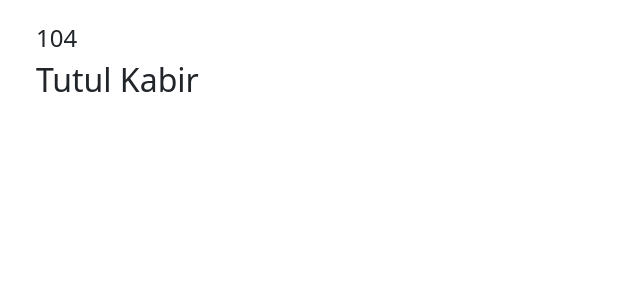
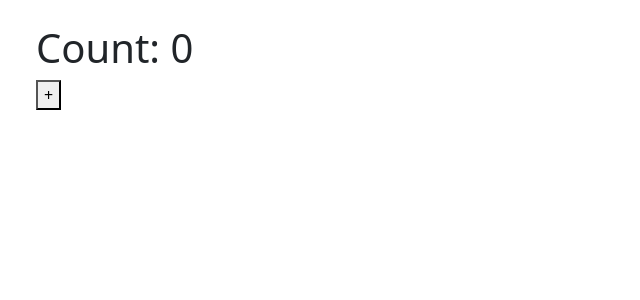
Before and after one commit to tkabir3066/react-js-basics, a React (Create React App) app: page / in a window 1280 px wide. Shown: the top 300 px of the page, without its empty margins (0-640 px from the left). Built offline with nearby package versions, Linux system fonts and the light colour scheme.

Commit message:
life cycle of a class component

```diff
--- a/src/App.js
+++ b/src/App.js
@@ -1,11 +1,12 @@
 import React from "react";
 
 import "bootstrap/dist/css/bootstrap.min.css";
-import Users from "./PropTypes/Users";
+
+import LifeCycle from "./LifeCycle/LifeCycle";
 function App() {
   return (
     <div className="container m-4">
-      <Users />
+      <LifeCycle />
     </div>
   );
 }
--- /dev/null
+++ b/src/LifeCycle/LifeCycle.js
@@ -0,0 +1,42 @@
+import React, { Component } from "react";
+
+// Mounting -> constructor -> render ->componentDidMount
+// Updating -> state/props -> render ->
+class LifeCycle extends Component {
+  constructor(props) {
+    super(props);
+    console.log("Constructor");
+    this.state = {
+      count: 0,
+    };
+  }
+
+  shouldComponentUpdate() {
+    console.log("shouldComponentUpdate");
+    return true;
+  }
+  componentDidMount() {
+    console.log("componentDidMount");
+  }
+
+  componentDidUpdate() {
+    console.log("componentDidUpdate");
+  }
+
+  handleIncrement = () => {
+    this.setState({
+      count: this.state.count + 1,
+    });
+  };
+  render() {
+    return (
+      <div>
+        {console.log("render")}
+        <h1>Count: {this.state.count}</h1>
+        <button onClick={this.handleIncrement}>+</button>
+      </div>
+    );
+  }
+}
+
+export default LifeCycle;
```
